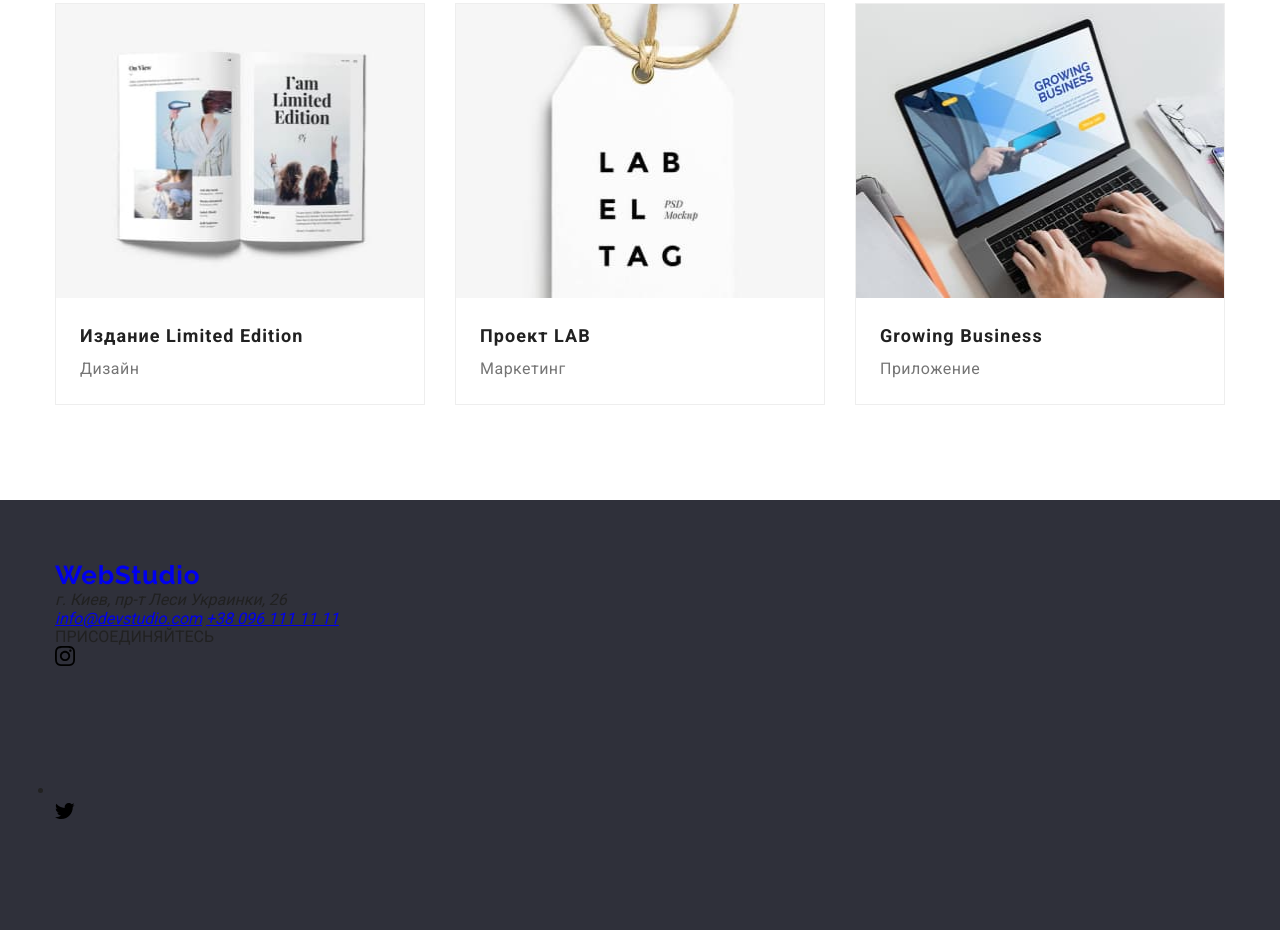
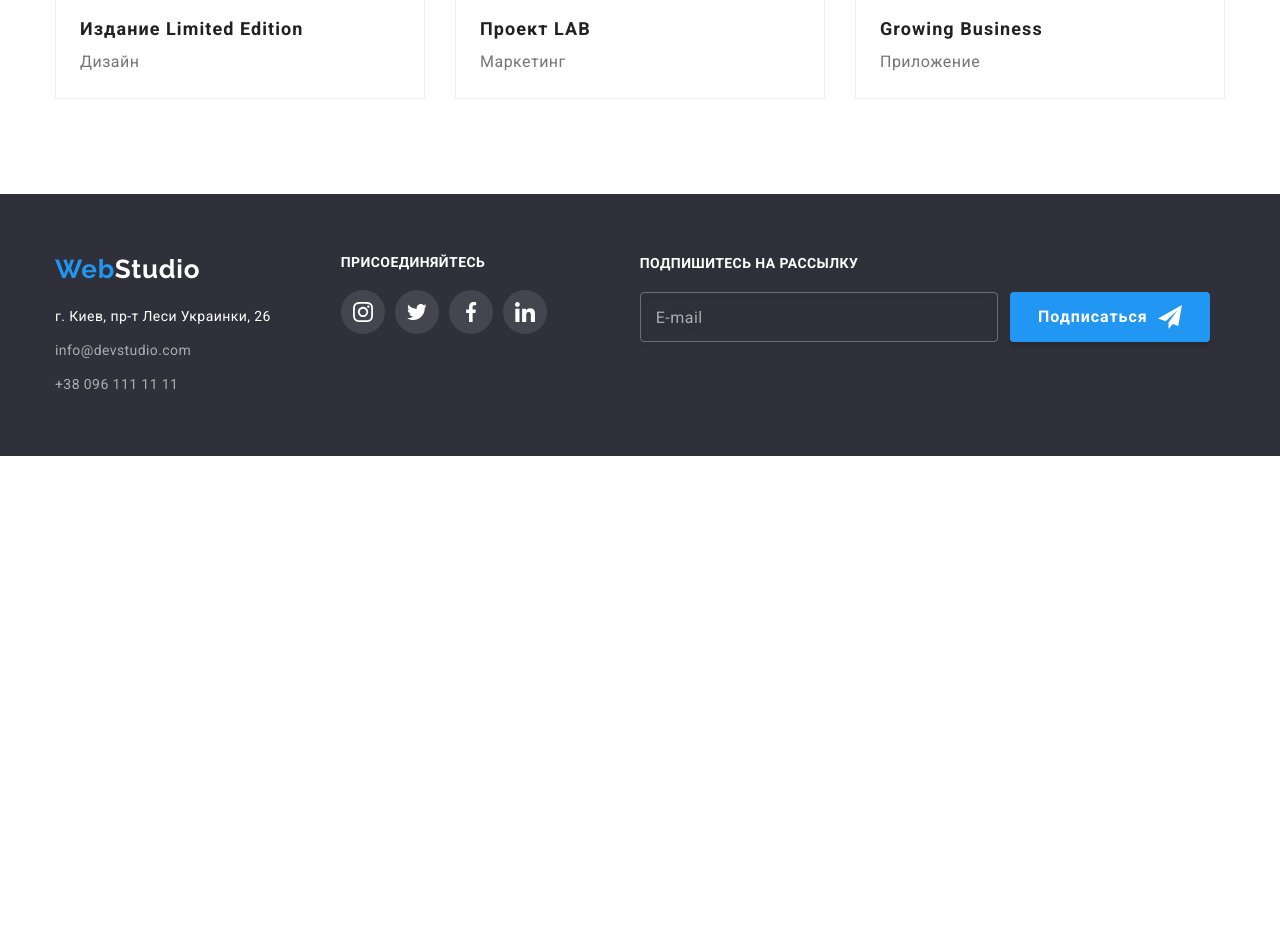
Before and after one commit to YanaKarpliuk/goit-markup-hw-07, a plain HTML site: page portfolio.html in a window 1280 px wide. Shown: the part 1430-2360 px from the top of the page. After the commit the page ends 1886 px from the top, so only its background shows below. Drawn offline with nearby package versions, Linux system fonts and the light colour scheme.

Commit message:
notification

```diff
--- a/portfolio.html
+++ b/portfolio.html
@@ -1,5 +1,4 @@
 <!DOCTYPE html>
-<html lang="en">
 <head>
   <meta charset="UTF-8">
   <meta http-equiv="X-UA-Compatible" content="IE=edge">
@@ -10,32 +9,33 @@
   <link rel="preconnect" href="https://fonts.gstatic.com" crossorigin>
   <link href="https://fonts.googleapis.com/css2?family=Oleo+Script&family=Raleway:wght@700&family=Roboto:wght@400;500;700;900&display=swap" rel="stylesheet">
   <!-- <link rel="stylesheet" href="css/styles.css"> -->
-    <link rel="stylesheet" href="css/main.min.css">
+  <link rel="stylesheet" href="./css/main.min.css">
 </head>
 <body>
 <header class="header">
-    <div class="container header-container-flex">
-      <a href="index.html" class="logo"><span class="logo-blue">Web</span><span class="logo-black">Studio</span></a>
-      <nav class="header-nav">
-        <ul class="header-nav-list">
-          <li class="header-nav-item"><a href="index.html" class="header-nav-link">Студия</a></li>
-          <li class="header-nav-item"><a href="portfolio.html" class="header-nav-link active">Портфолио</a></li>
-          <li class="header-nav-item"> <a href="" class="header-nav-link">Контакты</a></li>
+  <div class="container header-flex">
+    <a href="index.html" class="logo"><span class="logo__text logo__text--blue">Web</span><span class="logo__text logo__text--black">Studio</span></a>
+    <nav class="menu-nav">
+      <ul class="menu-nav__list">
+        <li class="menu-nav__item"><a href="index.html" class="menu-nav__link menu-nav__link">Студия</a></li>
+        <li class="menu-nav__item"><a href="portfolio.html" class="menu-nav__link menu-nav__link--active">Портфолио</a></li>
+        <li class="menu-nav__item"> <a href="" class="menu-nav__link">Контакты</a></li>
       </ul>
     </nav>
     <a href="mailto:info@devstudio.com" class="header-contact">
-        <svg class="envelope-icon">
+      <svg class="header-contact__envelope-icon">
         <use href="./images/icons.svg/symbol-defs.svg#icon-contact_envelope" width="16" height="12"></use>
       </svg>
       <span>info@devstudio.com</span>
     </a>
     <a href="tel:+380961111111" class="header-contact">
-        <svg class="smartphone-icon">
+      <svg class="header-contact__smartphone-icon">
         <use href="./images/icons.svg/symbol-defs.svg#icon-contact_smartphone" width="10" height="16"></use>
       </svg>
       <span>+38 096 111 11 11</span></a>
   </div>
 </header>
+
 
   <main>
     <section class="portfolio">
@@ -162,50 +162,50 @@
   </main>
 
   <footer class="footer">
-    <div class="container footer-container">
+    <div class="container footer-flex">
       <div class="footer-info">
-        <a href="index.html" class="logo"><span class="logo-blue">Web</span><span class="logo-white">Studio</span></a>
-        <address class="footer-city">
+        <a href="index.html" class="logo"><span class="logo__text logo__text--blue">Web</span><span class="logo__text logo__text--white">Studio</span></a>
+        <address class="footer-info__city">
           г. Киев, пр-т Леси Украинки, 26
         </address>
-        <address class="footer-contact">
-          <a href="mailto:info@devstudio.com" class="footer-link">info@devstudio.com</a>
-          <a href="tel:+380961111111" class="footer-link">+38 096 111 11 11</a>
+        <address class="footer-info__contact">
+          <a href="mailto:info@devstudio.com" class="footer-info__link">info@devstudio.com</a>
+          <a href="tel:+380961111111" class="footer-info__link">+38 096 111 11 11</a>
         </address>
       </div>
       <div class="footer-sm">
-        <p class="footer-sm-title">ПРИСОЕДИНЯЙТЕСЬ</p>
-        <ul class="footer-sm-list">
-          <li class="footer-sm-item">
-            <a href="" class="footer-sm-link"><svg class="footer-sm-icon">
+        <p class="footer-sm__title">ПРИСОЕДИНЯЙТЕСЬ</p>
+        <ul class="footer-sm__list">
+          <li class="footer-sm__item">
+            <a href="" class="footer-sm__link"><svg class="footer-sm__icon">
               <use href="./images/icons.svg/symbol-defs.svg#icon-sm1" width="20" height="20"></use>
             </svg></a>
           </li>
-          <li class="footer-sm-item">
-            <a href="" class="footer-sm-link"><svg class="footer-sm-icon">
+          <li class="footer-sm__item">
+            <a href="" class="footer-sm__link"><svg class="footer-sm__icon">
               <use href="./images/icons.svg/symbol-defs.svg#icon-sm2" width="20" height="20"></use>
             </svg></a>
           </li>
-          <li class="footer-sm-item">
-            <a href="" class="footer-sm-link"><svg class="footer-sm-icon">
+          <li class="footer-sm__item">
+            <a href="" class="footer-sm__link"><svg class="footer-sm__icon">
               <use href="./images/icons.svg/symbol-defs.svg#icon-sm3" width="20" height="20"></use>
             </svg></a>
           </li>
-          <li class="footer-sm-item">
-            <a href="" class="footer-sm-link"><svg class="footer-sm-icon">
+          <li class="footer-sm__item">
+            <a href="" class="footer-sm__link"><svg class="footer-sm__icon">
               <use href="./images/icons.svg/symbol-defs.svg#icon-sm4" width="20" height="20"></use>
             </svg></a>
           </li>
         </ul>
       </div>
-      <div class="footer-subscribe">
-        <label for="subscribe-input-email" class="subscribe-title">Подпишитесь на рассылку</label>
+      <div class="footer-newsletter">
+        <label for="newsletter-input-email" class="footer-newsletter__title">Подпишитесь на рассылку</label>
         <div>
-          <form class="subscribe-email">
-            <input type="email" name="email" class="subscribe-input" id="subscribe-input-email" placeholder="E-mail">
-            <button type="submit" class="btn modal-btn footer-btn-padding">Подписаться <svg class="subscribe-icon">
+          <form class="newsletter-form">
+            <input type="email" name="email" class="newsletter-form__input" id="newsletter-input-email" placeholder="E-mail">
+            <button type="submit" class="btn modal-btn footer-btn-padding">Подписаться <svg class="btn__icon">
               <use href="./images/icons.svg/symbol-defs.svg#icon-icon-send-1" width="24" height="24"></use>
-            </svg> </button>
+            </svg></button>
           </form>
         </div>
       </div>
--- a/sass/layout/_hero.scss
+++ b/sass/layout/_hero.scss
@@ -1,6 +1,6 @@
 .hero {
   background-color: var(--bg-dark);
-  background-image: linear-gradient(rgba(47, 48, 58, 0.4), rgba(47, 48, 58, 0.4)), url(/images/Img-bg.jpg);
+  background-image: linear-gradient(rgba(47, 48, 58, 0.4), rgba(47, 48, 58, 0.4)), url(../../images/Img-bg.jpg);
   background-repeat: no-repeat;
   background-position: center;
   background-size: cover;
```
Lines whose indentation alone changed are shown as unchanged.
